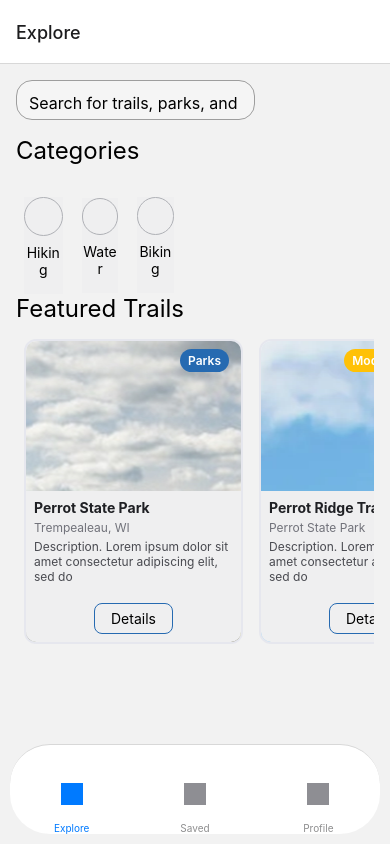
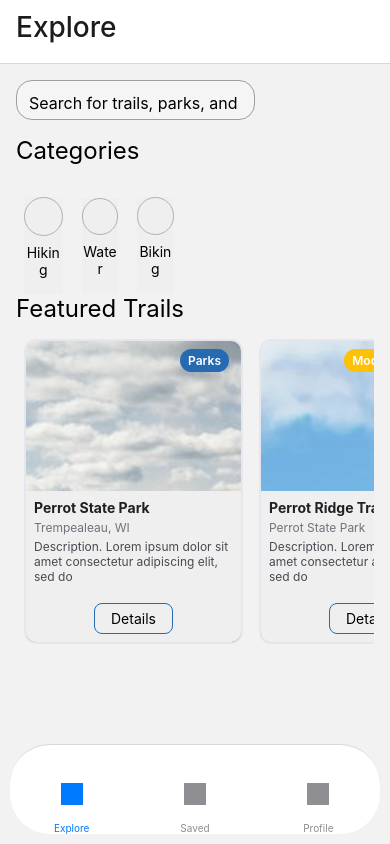
Before and after one commit to DeboJp/Explore-Trempealeau-County-CS-Capstone, a React Native app in the folder apps/mobile/: screen / in a window 390 px wide. Built offline with nearby package versions, Linux system fonts and the light colour scheme; grey boxes are pictures that could not be loaded.

Commit message:
Changed App.tsx to allow for nested navigators

```diff
--- a/apps/mobile/App.tsx
+++ b/apps/mobile/App.tsx
@@ -1,20 +1,31 @@
 import { StatusBar } from 'expo-status-bar';
 import { StyleSheet, Text, View, Image} from 'react-native';
-import { NavigationContainer } from '@react-navigation/native';
+import { NavigationContainer, getFocusedRouteNameFromRoute } from '@react-navigation/native';
 import { createBottomTabNavigator } from '@react-navigation/bottom-tabs';
 
 import ExploreScreen from './pages/ExploreScreen'
 import SavedScreen from './pages/SavedScreen'
 import ProfileScreen from './pages/ProfileScreen'
+import { createNativeStackNavigator } from '@react-navigation/native-stack';
 
+const Stack = createNativeStackNavigator();
 const SocialTab = createBottomTabNavigator();
 
-export default function App() {
+function getHeaderTitle(route: any) {
+  // If the focused route is not found, we need to assume it's the initial screen
+  // This can happen during if there hasn't been any navigation inside the screen
+  // In our case, it's "Feed" as that's the first screen inside the navigator
+  const routeName = getFocusedRouteNameFromRoute(route) ?? 'Feed';
+
+  return routeName;
+}
+
+function AppTabs() {
   return (
-    <NavigationContainer>
-      <SocialTab.Navigator
+    <SocialTab.Navigator
         initialRouteName="Explore"
         screenOptions={({ route }) => ({
+          headerTitleStyle: { fontSize: 28, fontWeight: '500', paddingBottom: 10 },
           tabBarStyle: { position: 'absolute', borderRadius: 40, margin: 10, height: 90},
           tabBarIcon: ({ focused }) => {
             let iconUrl;
@@ -39,6 +50,18 @@ export default function App() {
         <SocialTab.Screen name="Saved" component={SavedScreen} />
         <SocialTab.Screen name="Profile" component={ProfileScreen} />
       </SocialTab.Navigator>
+  );
+}
+
+export default function App() {
+  return (
+    <NavigationContainer>
+      <Stack.Navigator>
+        <Stack.Screen name="Tabs" component={AppTabs} options={({ route }) => ({
+          headerTitle: getHeaderTitle(route), headerShown: false,
+        })}/>
+        {/*Pages not included in tabs go here (Detail, Filter, etc.) */}
+      </Stack.Navigator>
     </NavigationContainer>
   );
 }// export default function App() {
```
